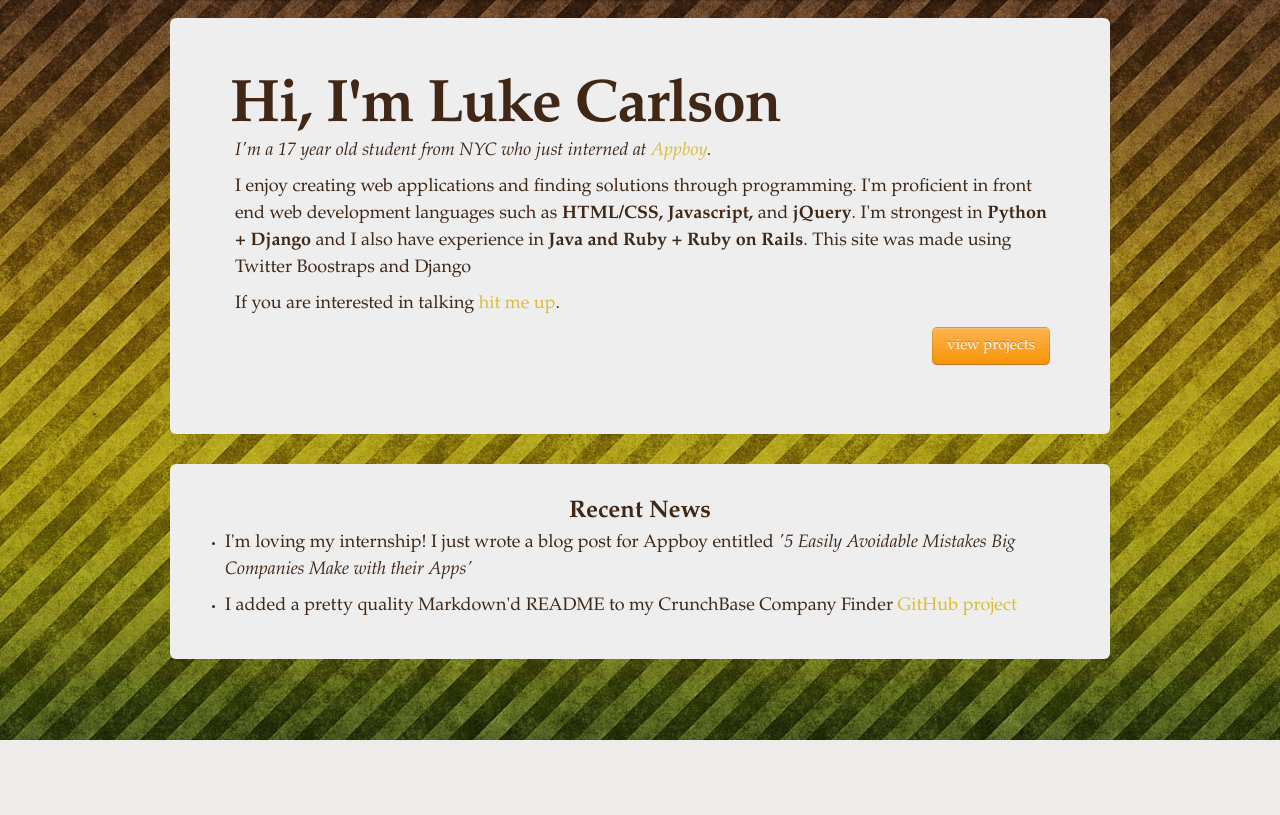
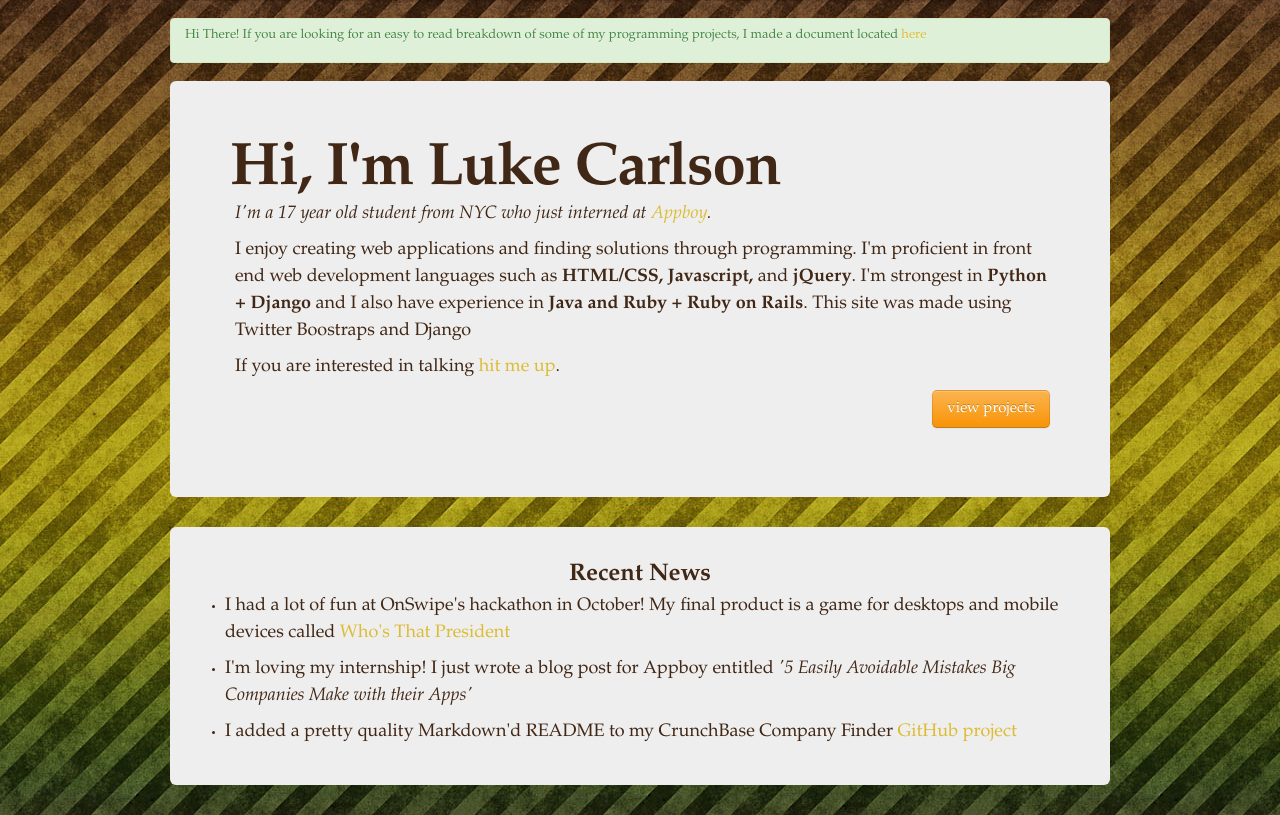
Before and after one commit to jLukeC/jlukecarlson-website, a Django app: page / in a window 1280 px wide. Shown: the part 60-875 px from the top of the page. Before the commit the page ends 800 px from the top, so only its background shows below. Run offline with Django 3.2, Linux system fonts and the light colour scheme; parts of the project's set-up code (start-up, migrations or seed data) failed here and were passed over.

Commit message:
updated site

```diff
--- /dev/null
+++ b/luke_carlson_site/templates/.#projects.html
@@ -0,0 +1 @@
+Luke@Lukes-MacBook-Pro.local.165
--- a/luke_carlson_site/templates/home.html
+++ b/luke_carlson_site/templates/home.html
@@ -62,6 +62,9 @@
            </ul>
       </div> -->
 	     <br/>
+	     <div class="alert alert-success">
+	       <p>Hi There! If you are looking for an easy to read breakdown of some of my programming projects, I made a document located <a href="/static/docs/LukeCarlsonSampleCode.pdf">here</a></p>
+	     </div>
 	     <div class="hero-unit">
 	       <h1>Hi, I'm Luke Carlson</h1>
 	       <div style="padding-left:5px;">
@@ -79,7 +82,12 @@
 	       <h2> Recent News </h2>
 	       <ul>
 		 <li>
-	       <p> I'm loving my internship! I just wrote a blog post for Appboy entitled <em>'5 Easily Avoidable Mistakes Big Companies Make with their Apps'</em></p>
+		   <p> I had a lot of fun at  OnSwipe's hackathon in October! My final product is a game for desktops and mobile devices called <a href="whosthatpresident.herokuapp.com">Who's That President</a>
+		   </p>
+		 </li>
+		 <li>
+		   <p> I'm loving my internship! I just wrote a blog post for Appboy entitled <em>'5 Easily Avoidable Mistakes Big Companies Make with their Apps'</em>
+		   </p>
 		 </li>
 		 <li><p>I added a pretty quality  Markdown'd README to my CrunchBase Company Finder <a href="https://github.com/jLukeC/CrunchBase-Company-Finder">GitHub project</a></p></li>
 	       </ul>
```
Also changed, not shown: 1 other file.
